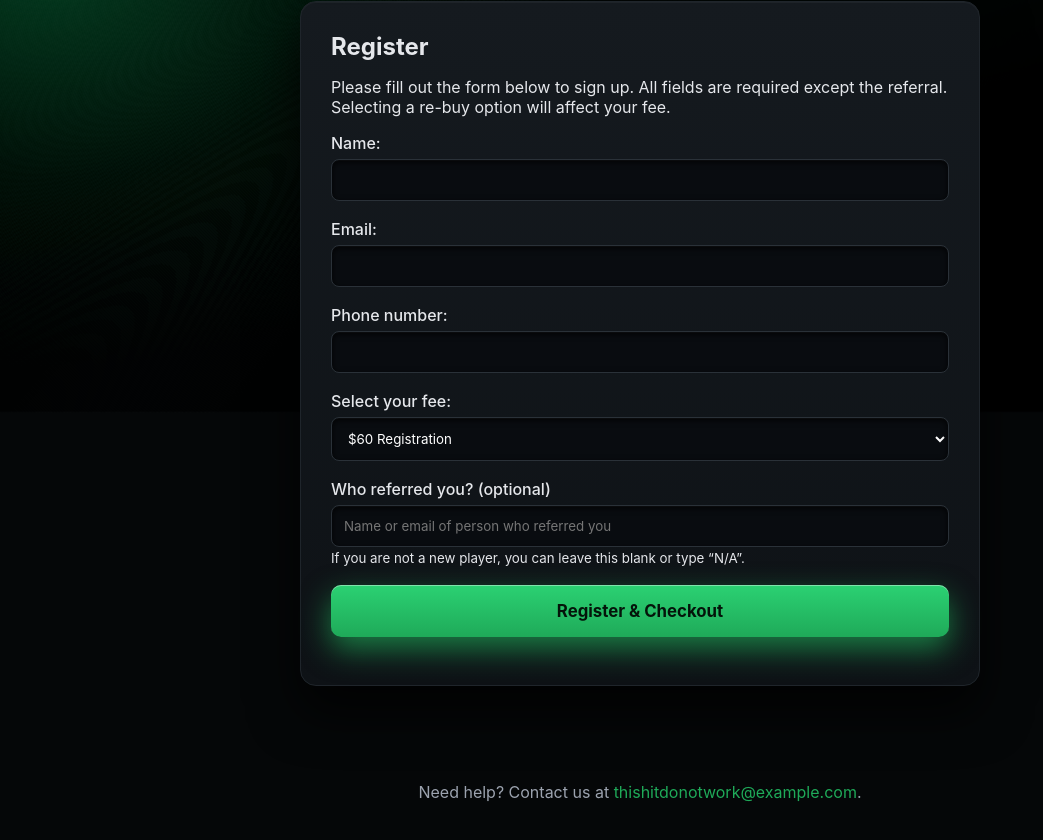
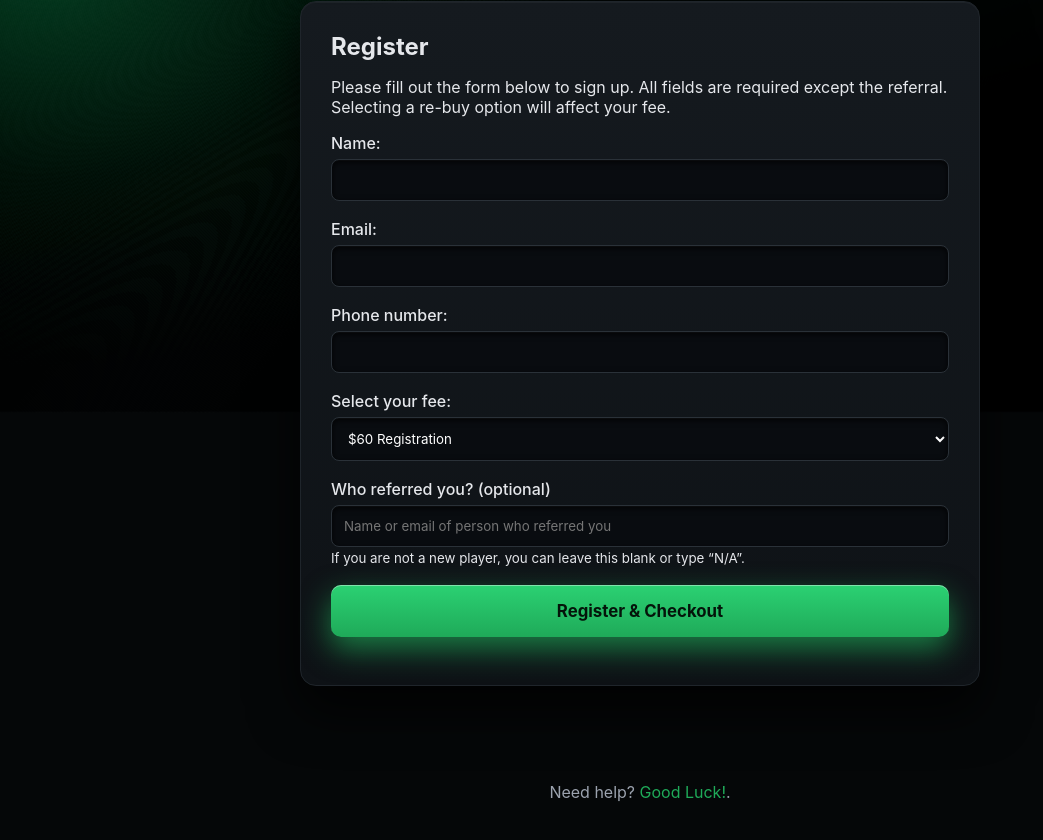
Before and after one commit to LakshmanChelliah/lpt, a plain HTML site: page index.html in a window 1280 px wide. Shown: the part 529-1369 px from the top of the page, without its empty margins (0-1043 px from the left). Drawn offline with Linux system fonts and the light colour scheme; no server answers.

Commit message:
Update index.html

```diff
--- a/index.html
+++ b/index.html
@@ -141,8 +141,7 @@
     <footer>
         <p>
             Need help?
-            Contact us at
-            <a href="mailto:thishitdonotwork@example.com">thishitdonotwork@example.com</a>.
+            <a href="mailto:thishitdonotwork@example.com">Good Luck!</a>.
         </p>
     </footer>
 
```
